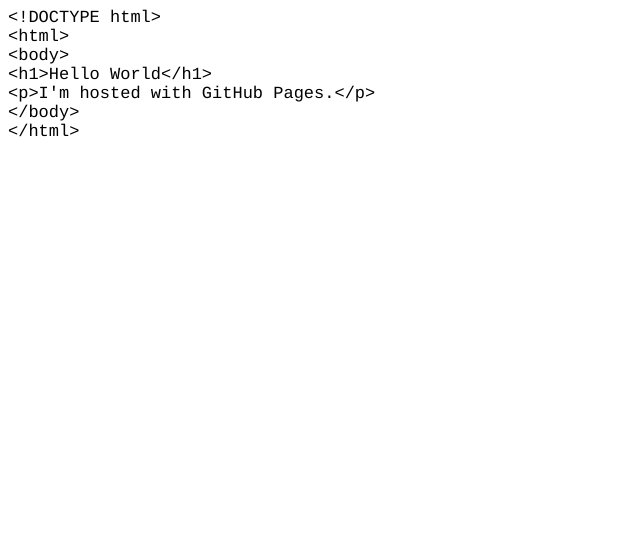
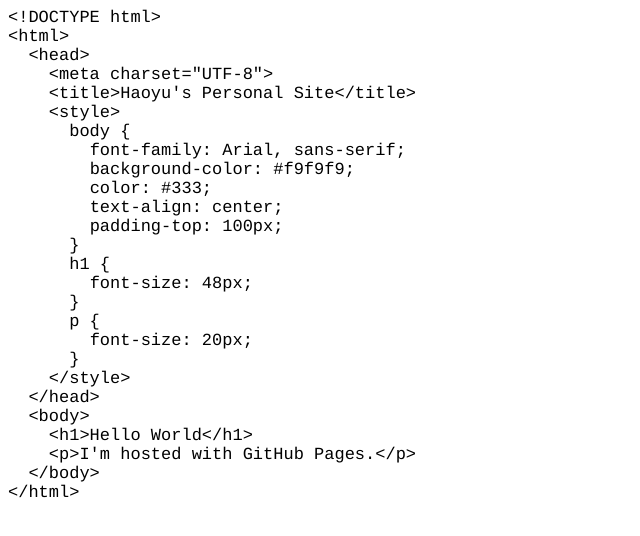
Before and after one commit to MarkQuanHaoyu/MarkQuanHaoyu.github.io, a plain HTML site: page index.html in a window 1280 px wide. Shown: the whole page, without its empty margins (0-640 px from the left). Drawn offline with Linux system fonts and the light colour scheme.

Commit message:
Update index.html

```diff
--- a/index.html
+++ b/index.html
@@ -7,17 +7,36 @@
   <meta name="Generator" content="Cocoa HTML Writer">
   <meta name="CocoaVersion" content="2575.2">
   <style type="text/css">
-    p.p1 {margin: 0.0px 0.0px 0.0px 0.0px; font: 17.0px Courier; color: #000000; -webkit-text-stroke: #e5e75c; background-color: #000000; background-color: rgba(0, 0, 0, 0)}
+    p.p1 {margin: 0.0px 0.0px 0.0px 0.0px; font: 17.0px Courier; -webkit-text-stroke: #dfe54b}
     span.s1 {font-kerning: none}
   </style>
 </head>
 <body>
 <p class="p1"><span class="s1">&lt;!DOCTYPE html&gt;</span></p>
 <p class="p1"><span class="s1">&lt;html&gt;</span></p>
-<p class="p1"><span class="s1">&lt;body&gt;</span></p>
-<p class="p1"><span class="s1">&lt;h1&gt;Hello World&lt;/h1&gt;</span></p>
-<p class="p1"><span class="s1">&lt;p&gt;I'm hosted with GitHub Pages.&lt;/p&gt;</span></p>
-<p class="p1"><span class="s1">&lt;/body&gt;</span></p>
+<p class="p1"><span class="s1"><span class="Apple-converted-space">  </span>&lt;head&gt;</span></p>
+<p class="p1"><span class="s1"><span class="Apple-converted-space">    </span>&lt;meta charset="UTF-8"&gt;</span></p>
+<p class="p1"><span class="s1"><span class="Apple-converted-space">    </span>&lt;title&gt;Haoyu's Personal Site&lt;/title&gt;</span></p>
+<p class="p1"><span class="s1"><span class="Apple-converted-space">    </span>&lt;style&gt;</span></p>
+<p class="p1"><span class="s1"><span class="Apple-converted-space">      </span>body {</span></p>
+<p class="p1"><span class="s1"><span class="Apple-converted-space">        </span>font-family: Arial, sans-serif;</span></p>
+<p class="p1"><span class="s1"><span class="Apple-converted-space">        </span>background-color: #f9f9f9;</span></p>
+<p class="p1"><span class="s1"><span class="Apple-converted-space">        </span>color: #333;</span></p>
+<p class="p1"><span class="s1"><span class="Apple-converted-space">        </span>text-align: center;</span></p>
+<p class="p1"><span class="s1"><span class="Apple-converted-space">        </span>padding-top: 100px;</span></p>
+<p class="p1"><span class="s1"><span class="Apple-converted-space">      </span>}</span></p>
+<p class="p1"><span class="s1"><span class="Apple-converted-space">      </span>h1 {</span></p>
+<p class="p1"><span class="s1"><span class="Apple-converted-space">        </span>font-size: 48px;</span></p>
+<p class="p1"><span class="s1"><span class="Apple-converted-space">      </span>}</span></p>
+<p class="p1"><span class="s1"><span class="Apple-converted-space">      </span>p {</span></p>
+<p class="p1"><span class="s1"><span class="Apple-converted-space">        </span>font-size: 20px;</span></p>
+<p class="p1"><span class="s1"><span class="Apple-converted-space">      </span>}</span></p>
+<p class="p1"><span class="s1"><span class="Apple-converted-space">    </span>&lt;/style&gt;</span></p>
+<p class="p1"><span class="s1"><span class="Apple-converted-space">  </span>&lt;/head&gt;</span></p>
+<p class="p1"><span class="s1"><span class="Apple-converted-space">  </span>&lt;body&gt;</span></p>
+<p class="p1"><span class="s1"><span class="Apple-converted-space">    </span>&lt;h1&gt;Hello World&lt;/h1&gt;</span></p>
+<p class="p1"><span class="s1"><span class="Apple-converted-space">    </span>&lt;p&gt;I'm hosted with GitHub Pages.&lt;/p&gt;</span></p>
+<p class="p1"><span class="s1"><span class="Apple-converted-space">  </span>&lt;/body&gt;</span></p>
 <p class="p1"><span class="s1">&lt;/html&gt;</span></p>
 </body>
 </html>
```
